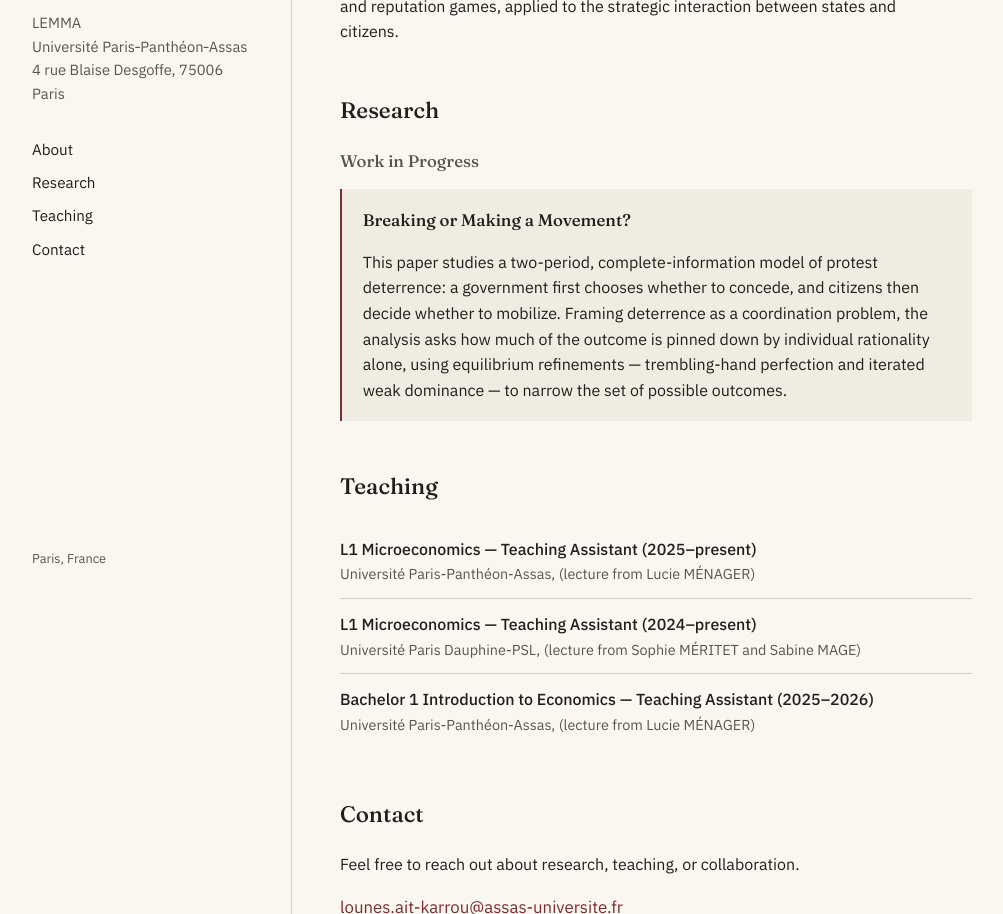
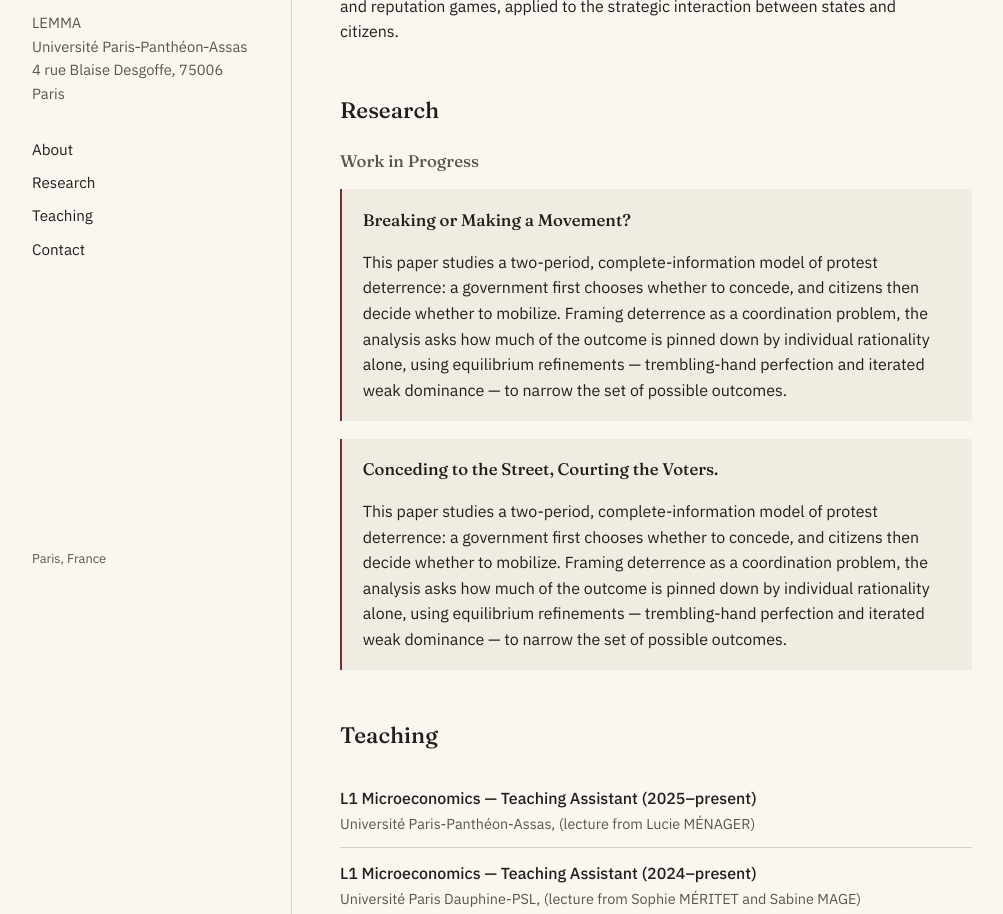
Before and after one commit to LounesAK/lounesak.github.io, a plain HTML site: page index.html in a window 1280 px wide. Shown: the part 186-1100 px from the top of the page, without its empty margins (58-1061 px from the left). Drawn offline with Linux system fonts and the light colour scheme.

Commit message:
Add new article on protest deterrence

```diff
--- a/index.html
+++ b/index.html
@@ -46,6 +46,10 @@
           <h4>Breaking or Making a Movement?</h4>
           <p>This paper studies a two-period, complete-information model of protest deterrence: a government first chooses whether to concede, and citizens then decide whether to mobilize. Framing deterrence as a coordination problem, the analysis asks how much of the outcome is pinned down by individual rationality alone, using equilibrium refinements — trembling-hand perfection and iterated weak dominance — to narrow the set of possible outcomes.</p>
         </article>
+      <article class="paper">
+          <h4>Conceding to the Street, Courting the Voters.</h4>
+          <p>This paper studies a two-period, complete-information model of protest deterrence: a government first chooses whether to concede, and citizens then decide whether to mobilize. Framing deterrence as a coordination problem, the analysis asks how much of the outcome is pinned down by individual rationality alone, using equilibrium refinements — trembling-hand perfection and iterated weak dominance — to narrow the set of possible outcomes.</p>
+        </article>
     </section>
 
     <section id="teaching">
```
